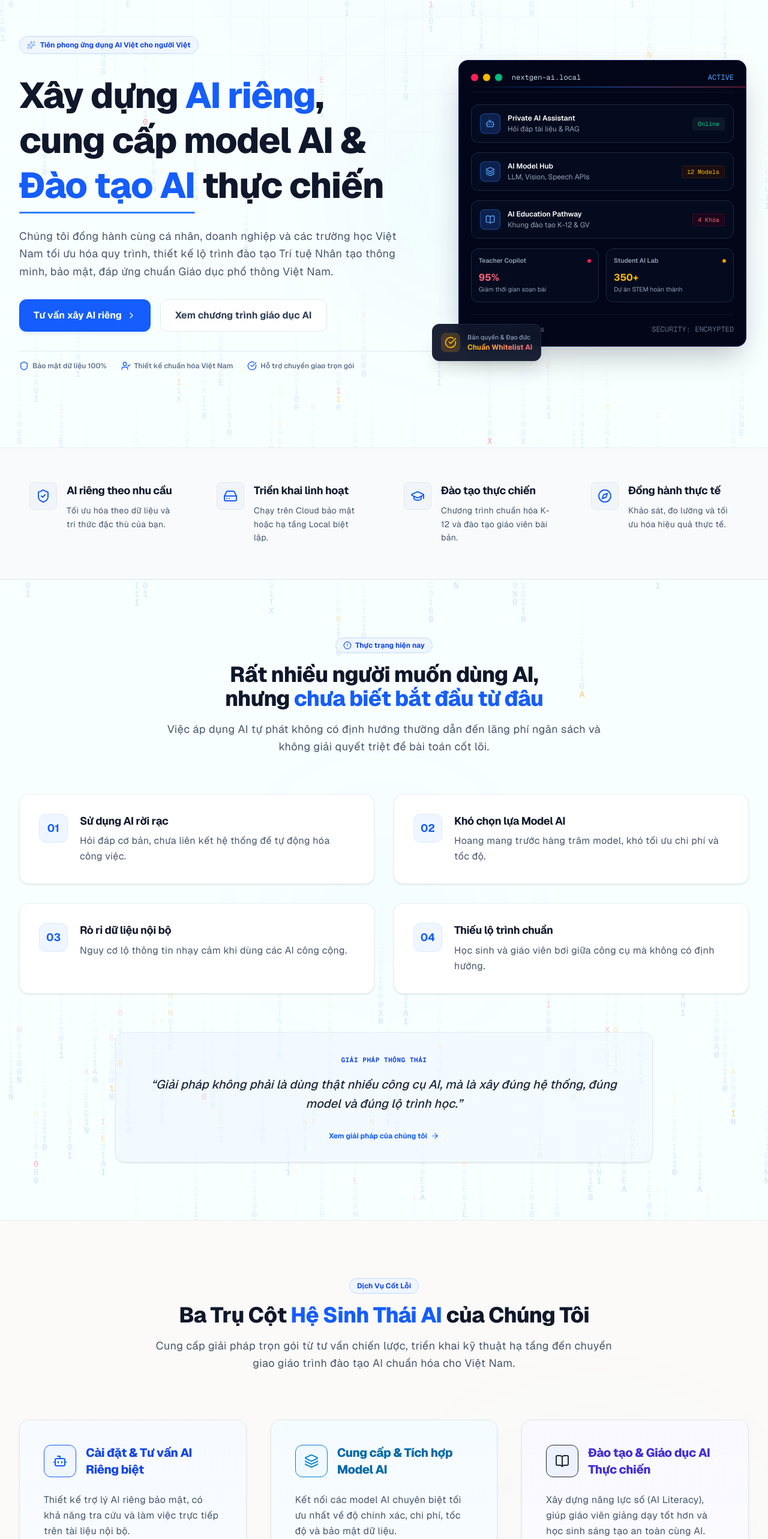
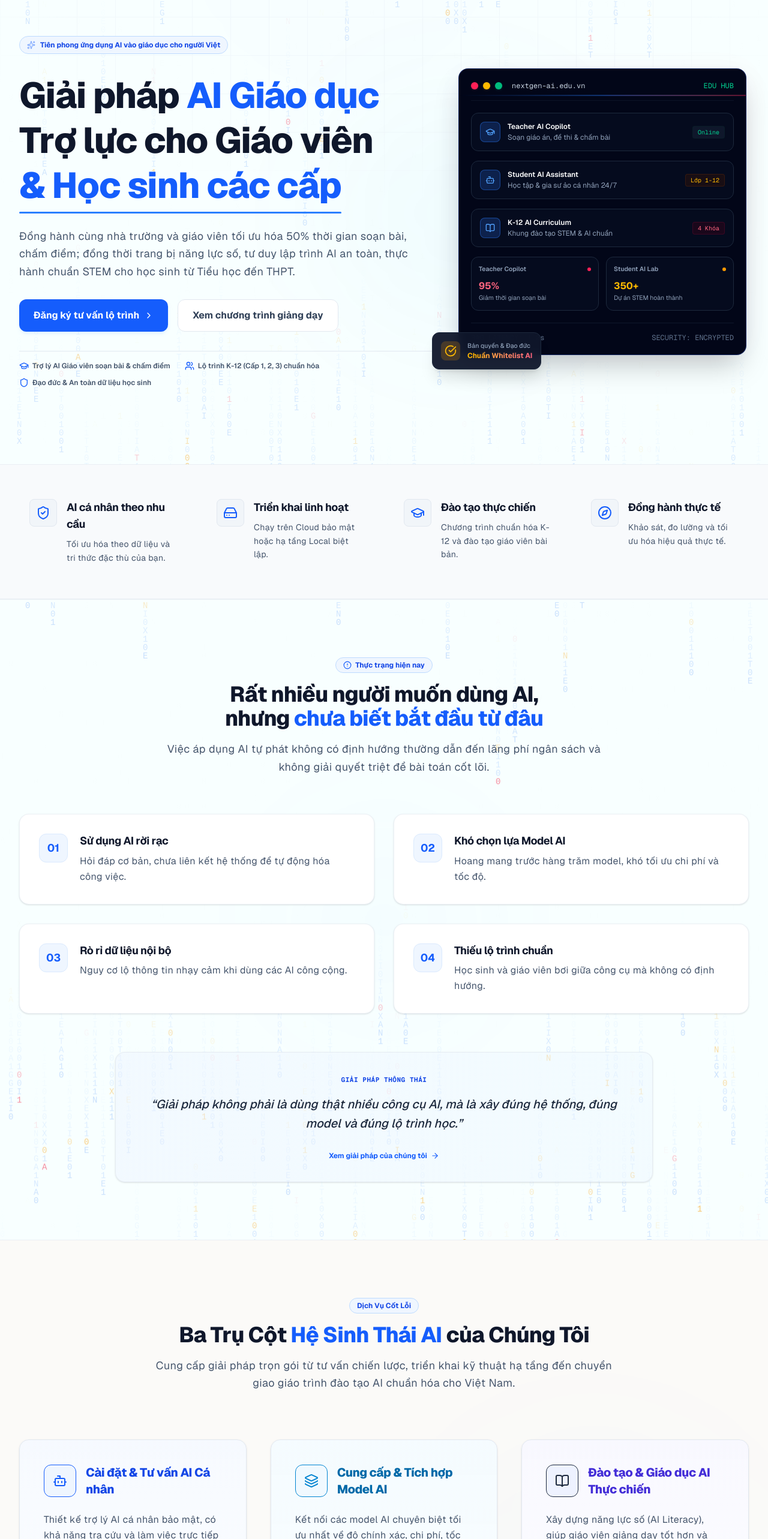
Before and after one commit to LeNam7/NextgenAI, a Next.js app: page /NextgenAI/ in a window 1280 px wide. Shown: the part 100-2666 px from the top of the page at 60% size. Built offline with nearby package versions, Linux system fonts and the light colour scheme.

Commit message:
feat: update to AI ca nhan and focus on education, update footer contact info

```diff
--- a/src/app/page.tsx
+++ b/src/app/page.tsx
@@ -17,12 +17,12 @@ import Footer from "@/components/Footer";
 import { faqItems } from "@/data/landingData";
 
 export const metadata: Metadata = {
-  title: "NextgenAI | Cài đặt AI riêng, Model AI và Giáo dục AI cho trường học",
+  title: "NextgenAI | Cài đặt AI cá nhân, Model AI và Giáo dục AI cho trường học",
   description:
-    "Tư vấn triển khai AI riêng biệt, cung cấp model AI và đào tạo AI thực chiến cho giáo viên, học sinh cấp 1, cấp 2, cấp 3 và doanh nghiệp vừa và nhỏ tại Việt Nam.",
+    "Tư vấn triển khai AI cá nhân, cung cấp model AI và đào tạo AI thực chiến cho giáo viên, học sinh cấp 1, cấp 2, cấp 3 và doanh nghiệp vừa và nhỏ tại Việt Nam.",
   keywords: [
     "NextgenAI",
-    "cài đặt AI riêng",
+    "cài đặt AI cá nhân",
     "tư vấn AI",
     "model AI",
     "giáo dục AI",
@@ -34,9 +34,9 @@ export const metadata: Metadata = {
     "AI trong giáo dục",
   ],
   openGraph: {
-    title: "NextgenAI | Cài đặt AI riêng, Model AI và Giáo dục AI cho trường học",
+    title: "NextgenAI | Cài đặt AI cá nhân, Model AI và Giáo dục AI cho trường học",
     description:
-      "Tư vấn triển khai AI riêng biệt, cung cấp model AI và đào tạo AI thực chiến cho giáo viên, học sinh cấp 1, cấp 2, cấp 3 và doanh nghiệp vừa và nhỏ.",
+      "Tư vấn triển khai AI cá nhân, cung cấp model AI và đào tạo AI thực chiến cho giáo viên, học sinh cấp 1, cấp 2, cấp 3 và doanh nghiệp vừa và nhỏ.",
     url: "https://nextgenai.vn",
     siteName: "NextgenAI",
     locale: "vi_VN",
@@ -59,9 +59,9 @@ export default function Home() {
         "contactPoint": [
           {
             "@type": "ContactPoint",
-            "telephone": "+84-90-123-4567",
+            "telephone": "+84-989-92-92-69",
             "contactType": "customer service",
-            "email": "contact@nextgenai.vn",
+            "email": "anhdt@anf-technology.com",
             "areaServed": "VN",
             "availableLanguage": "Vietnamese",
           },
@@ -70,9 +70,9 @@ export default function Home() {
       {
         "@type": "Service",
         "@id": "https://nextgenai.vn/#service-ai-private",
-        "name": "Cài đặt & Tư vấn AI riêng",
+        "name": "Cài đặt & Tư vấn AI cá nhân",
         "provider": { "@id": "https://nextgenai.vn/#organization" },
-        "description": "Thiết kế, cài đặt và vận hành một AI Assistant riêng có khả năng hỏi đáp dựa trên tài liệu, kiến thức và quy trình nội bộ của cá nhân, doanh nghiệp hoặc tổ chức giáo dục.",
+        "description": "Thiết kế, cài đặt và vận hành một AI Assistant cá nhân có khả năng hỏi đáp dựa trên tài liệu, kiến thức và quy trình nội bộ của cá nhân, doanh nghiệp hoặc tổ chức giáo dục.",
       },
       {
         "@type": "Service",
@@ -115,7 +115,7 @@ export default function Home() {
       <div className="flex flex-col min-h-screen bg-[#fbfaf8] text-slate-800 selection:bg-blue-600 selection:text-white">
 
         {/* H1 hidden for SEO hierarchy, since Hero contains a styled h1 */}
-        <h1 className="sr-only">NextgenAI - Hệ sinh thái dịch vụ AI riêng biệt, model AI và đào tạo AI thực chiến</h1>
+        <h1 className="sr-only">NextgenAI - Hệ sinh thái dịch vụ AI cá nhân, model AI và đào tạo AI thực chiến</h1>
 
         <Header />
 
--- a/src/components/ContactSection.tsx
+++ b/src/components/ContactSection.tsx
@@ -84,7 +84,7 @@ export default function ContactSection() {
             <span>Liên hệ tư vấn miễn phí</span>
           </div>
           <h2 className="text-3xl sm:text-4xl font-extrabold text-slate-900 tracking-tight leading-tight">
-            Sẵn Sàng Xây AI Riêng & <br />
+            Sẵn Sàng Xây AI Cá Nhân & <br />
             Chương Trình Giáo Dục AI Cho Tổ Chức Của Bạn?
           </h2>
           <p className="text-slate-600 text-base sm:text-lg max-w-2xl mx-auto leading-relaxed">
@@ -234,7 +234,7 @@ export default function ContactSection() {
                   onChange={handleChange}
                   className="w-full px-4 py-3 text-sm rounded-xl bg-slate-50 border border-slate-200 text-slate-700 focus:bg-white focus:outline-none focus:ring-1 focus:ring-blue-500 focus:border-blue-500 transition-all"
                 >
-                  <option value="ai-rieng">Cài đặt & Tư vấn AI riêng cho tổ chức</option>
+                  <option value="ai-rieng">Cài đặt & Tư vấn AI cá nhân cho tổ chức</option>
                   <option value="ai-model">Cung cấp, tích hợp AI Model (API, Private Cloud)</option>
                   <option value="ai-edu">Giáo dục, đào tạo AI cho Giáo viên / Học sinh</option>
                   <option value="khac">Khác (Yêu cầu tư vấn tổng hợp)</option>
--- a/src/components/Footer.tsx
+++ b/src/components/Footer.tsx
@@ -45,15 +45,15 @@ export default function Footer() {
             <div className="space-y-2.5 text-sm text-slate-600">
               <div className="flex items-center gap-2">
                 <Mail className="w-4 h-4 text-blue-600 flex-shrink-0" />
-                <span>contact@nextgenai.vn</span>
+                <span>anhdt@anf-technology.com</span>
               </div>
               <div className="flex items-center gap-2">
                 <Phone className="w-4 h-4 text-blue-600 flex-shrink-0" />
-                <span>+84 90 123 4567</span>
+                <span>(+84) 989 92 92 69</span>
               </div>
               <div className="flex items-start gap-2">
                 <MapPin className="w-4 h-4 text-blue-600 flex-shrink-0 mt-0.5" />
-                <span>Tòa nhà Innovation, Khu Công nghệ cao Q9, TP. Hồ Chí Minh, Việt Nam</span>
+                <span>Tầng 6, Tòa nhà AZ Lâm Viên, Số 107 Nguyễn Phong Sắc, Dịch Vọng, Cầu Giấy, Hà Nội</span>
               </div>
             </div>
           </div>
--- a/src/components/HeroSection.tsx
+++ b/src/components/HeroSection.tsx
@@ -1,7 +1,7 @@
 "use client";
 
 import React, { useEffect, useRef } from "react";
-import { Bot, BookOpen, Layers, CheckCircle, Sparkles, UserCheck, Shield, ChevronRight } from "lucide-react";
+import { Bot, BookOpen, Layers, CheckCircle, Sparkles, UserCheck, Shield, ChevronRight, GraduationCap, Users } from "lucide-react";
 
 export default function HeroSection() {
   const canvasRef = useRef<HTMLCanvasElement>(null);
@@ -114,22 +114,21 @@ export default function HeroSection() {
           <div className="lg:col-span-7 space-y-8 text-center lg:text-left">
             <div className="inline-flex items-center gap-2 px-3 py-1.5 rounded-full bg-blue-50 border border-blue-200 backdrop-blur-sm text-xs font-bold text-blue-700">
               <Sparkles className="w-3.5 h-3.5 text-blue-600 animate-pulse" />
-              <span>Tiên phong ứng dụng AI Việt cho người Việt</span>
+              <span>Tiên phong ứng dụng AI vào giáo dục cho người Việt</span>
             </div>
 
             <h1 className="text-4xl sm:text-5xl lg:text-6xl font-extrabold tracking-tight text-slate-900 leading-tight">
-              Xây dựng <span className="text-blue-600">AI riêng</span>,
-              <br className="hidden sm:inline" /> cung cấp model AI &
+              Giải pháp <span className="text-blue-600">AI Giáo dục</span>
+              <br className="hidden sm:inline" /> Trợ lực cho Giáo viên
               <br className="hidden sm:inline" />
               <span className="relative">
-                <span className="text-blue-600"> Đào tạo AI</span>
+                <span className="text-blue-600"> & Học sinh các cấp</span>
                 <span className="absolute -bottom-2 left-0 w-full h-[3px] bg-blue-500 rounded-full"></span>
-              </span>{" "}
-              thực chiến
+              </span>
             </h1>
 
             <p className="max-w-2xl mx-auto lg:mx-0 text-base sm:text-lg text-slate-600 leading-relaxed tracking-wide">
-              Chúng tôi đồng hành cùng cá nhân, doanh nghiệp và các trường học Việt Nam tối ưu hóa quy trình, thiết kế lộ trình đào tạo Trí tuệ Nhân tạo thông minh, bảo mật, đáp ứng chuẩn Giáo dục phổ thông Việt Nam.
+              Đồng hành cùng nhà trường và giáo viên tối ưu hóa 50% thời gian soạn bài, chấm điểm; đồng thời trang bị năng lực số, tư duy lập trình AI an toàn, thực hành chuẩn STEM cho học sinh từ Tiểu học đến THPT.
             </p>
 
             <div className="flex flex-col sm:flex-row gap-4 justify-center lg:justify-start">
@@ -137,30 +136,30 @@ export default function HeroSection() {
                 href="#lien-he"
                 className="inline-flex items-center justify-center px-6 py-3.5 text-base font-bold text-white rounded-xl bg-blue-600 hover:bg-blue-700 shadow-md shadow-blue-500/10 active:scale-98 transition-all gap-2 cursor-pointer"
               >
-                <span>Tư vấn xây AI riêng</span>
+                <span>Đăng ký tư vấn lộ trình</span>
                 <ChevronRight className="w-4 h-4" />
               </a>
               <a
                 href="#giao-duc"
                 className="inline-flex items-center justify-center px-6 py-3.5 text-base font-bold text-slate-700 hover:text-slate-900 rounded-xl bg-white border border-slate-200 hover:border-slate-300 active:scale-98 transition-all hover:bg-slate-50"
               >
-                Xem chương trình giáo dục AI
+                Xem chương trình giảng dạy
               </a>
             </div>
 
             {/* Micro value badges */}
             <div className="flex flex-wrap items-center justify-center lg:justify-start gap-x-6 gap-y-3 pt-4 border-t border-slate-200">
-              <div className="flex items-center gap-1.5 text-xs text-slate-500 font-semibold">
+              <div className="flex items-center gap-1.5 text-xs text-slate-600 font-semibold">
+                <GraduationCap className="w-4 h-4 text-blue-600" />
+                <span>Trợ lý AI Giáo viên soạn bài & chấm điểm</span>
+              </div>
+              <div className="flex items-center gap-1.5 text-xs text-slate-600 font-semibold">
+                <Users className="w-4 h-4 text-blue-600" />
+                <span>Lộ trình K-12 (Cấp 1, 2, 3) chuẩn hóa</span>
+              </div>
+              <div className="flex items-center gap-1.5 text-xs text-slate-600 font-semibold">
                 <Shield className="w-4 h-4 text-blue-600" />
-                <span>Bảo mật dữ liệu 100%</span>
-              </div>
-              <div className="flex items-center gap-1.5 text-xs text-slate-500 font-semibold">
-                <UserCheck className="w-4 h-4 text-blue-600" />
-                <span>Thiết kế chuẩn hóa Việt Nam</span>
-              </div>
-              <div className="flex items-center gap-1.5 text-xs text-slate-500 font-semibold">
-                <CheckCircle className="w-4 h-4 text-blue-600" />
-                <span>Hỗ trợ chuyển giao trọn gói</span>
+                <span>Đạo đức & An toàn dữ liệu học sinh</span>
               </div>
             </div>
           </div>
@@ -183,18 +182,33 @@ export default function HeroSection() {
                   <span className="w-3 h-3 rounded-full bg-rose-500 shadow-sm shadow-rose-500/20"></span>
                   <span className="w-3 h-3 rounded-full bg-amber-400 shadow-sm shadow-amber-400/20"></span>
                   <span className="w-3 h-3 rounded-full bg-emerald-500 shadow-sm shadow-emerald-500/20"></span>
-                  <span className="ml-2 text-xs font-mono text-slate-300">nextgen-ai.local</span>
+                  <span className="ml-2 text-xs font-mono text-slate-300">nextgen-ai.edu.vn</span>
                 </div>
                 <div className="flex items-center gap-1">
-                  <span className="w-2 h-2 rounded-full bg-blue-500 animate-ping"></span>
-                  <span className="text-xs font-mono text-blue-400">ACTIVE</span>
+                  <span className="w-2 h-2 rounded-full bg-emerald-500 animate-ping"></span>
+                  <span className="text-xs font-mono text-emerald-400">EDU HUB</span>
                 </div>
               </div>
 
               {/* Dashboard Modules List */}
               <div className="mt-5 space-y-4">
 
-                {/* Module 1: Private AI Assistant */}
+                {/* Module 1: Teacher AI Copilot */}
+                <div className="flex items-center justify-between p-3.5 rounded-xl bg-slate-900/30 border border-slate-850 hover:border-blue-500/40 transition-all group">
+                  <div className="flex items-center gap-3">
+                    {/* Pop-out bright icon container */}
+                    <div className="p-2 rounded-lg bg-blue-500/20 border border-blue-500/40 text-blue-400 group-hover:bg-blue-600 group-hover:text-slate-950 transition-all duration-300">
+                      <GraduationCap className="w-4 h-4" />
+                    </div>
+                    <div>
+                      <h3 className="text-xs font-semibold text-white">Teacher AI Copilot</h3>
+                      <p className="text-xs text-slate-400 mt-0.5">Soạn giáo án, đề thi & chấm bài</p>
+                    </div>
+                  </div>
+                  <span className="text-[10px] font-mono px-2 py-0.5 rounded bg-slate-900 text-emerald-400 border border-emerald-950/30">Online</span>
+                </div>
+
+                {/* Module 2: Student AI Assistant */}
                 <div className="flex items-center justify-between p-3.5 rounded-xl bg-slate-900/30 border border-slate-850 hover:border-blue-500/40 transition-all group">
                   <div className="flex items-center gap-3">
                     {/* Pop-out bright icon container */}
@@ -202,29 +216,14 @@ export default function HeroSection() {
                       <Bot className="w-4 h-4" />
                     </div>
                     <div>
-                      <h3 className="text-xs font-semibold text-white">Private AI Assistant</h3>
-                      <p className="text-xs text-slate-400 mt-0.5">Hỏi đáp tài liệu & RAG</p>
+                      <h3 className="text-xs font-semibold text-white">Student AI Assistant</h3>
+                      <p className="text-xs text-slate-400 mt-0.5">Học tập & gia sư ảo cá nhân 24/7</p>
                     </div>
                   </div>
-                  <span className="text-[10px] font-mono px-2 py-0.5 rounded bg-slate-900 text-emerald-400 border border-emerald-950/30">Online</span>
+                  <span className="text-[10px] font-mono px-2 py-0.5 rounded bg-amber-950/30 text-amber-400 border border-amber-900/30">Lớp 1-12</span>
                 </div>
 
-                {/* Module 2: AI Model Hub */}
-                <div className="flex items-center justify-between p-3.5 rounded-xl bg-slate-900/30 border border-slate-850 hover:border-blue-500/40 transition-all group">
-                  <div className="flex items-center gap-3">
-                    {/* Pop-out bright icon container */}
-                    <div className="p-2 rounded-lg bg-blue-500/20 border border-blue-500/40 text-blue-400 group-hover:bg-blue-600 group-hover:text-slate-950 transition-all duration-300">
-                      <Layers className="w-4 h-4" />
-                    </div>
-                    <div>
-                      <h3 className="text-xs font-semibold text-white">AI Model Hub</h3>
-                      <p className="text-xs text-slate-400 mt-0.5">LLM, Vision, Speech APIs</p>
-                    </div>
-                  </div>
-                  <span className="text-[10px] font-mono px-2 py-0.5 rounded bg-amber-950/30 text-amber-400 border border-amber-900/30">12 Models</span>
-                </div>
-
-                {/* Module 3: AI Education Pathway */}
+                {/* Module 3: K-12 AI Curriculum */}
                 <div className="flex items-center justify-between p-3.5 rounded-xl bg-slate-900/30 border border-slate-850 hover:border-blue-500/40 transition-all group">
                   <div className="flex items-center gap-3">
                     {/* Pop-out bright icon container */}
@@ -232,8 +231,8 @@ export default function HeroSection() {
                       <BookOpen className="w-4 h-4" />
                     </div>
                     <div>
-                      <h3 className="text-xs font-semibold text-white">AI Education Pathway</h3>
-                      <p className="text-xs text-slate-400 mt-0.5">Khung đào tạo K-12 & GV</p>
+                      <h3 className="text-xs font-semibold text-white">K-12 AI Curriculum</h3>
+                      <p className="text-xs text-slate-400 mt-0.5">Khung đào tạo STEM & AI chuẩn</p>
                     </div>
                   </div>
                   <span className="text-[10px] font-mono px-2 py-0.5 rounded bg-rose-950/30 text-rose-400 border border-rose-900/30">4 Khóa</span>
--- a/src/data/landingData.ts
+++ b/src/data/landingData.ts
@@ -85,7 +85,7 @@ export const menuItems: MenuItem[] = [
 
 export const trustItems: TrustItem[] = [
   {
-    title: "AI riêng theo nhu cầu",
+    title: "AI cá nhân theo nhu cầu",
     description: "Tối ưu hóa theo dữ liệu và tri thức đặc thù của bạn.",
   },
   {
@@ -124,12 +124,12 @@ export const painPoints: PainPoint[] = [
 export const solutionPillars: SolutionPillar[] = [
   {
     id: "ai-private",
-    title: "Cài đặt & Tư vấn AI Riêng biệt",
-    description: "Thiết kế trợ lý AI riêng bảo mật, có khả năng tra cứu và làm việc trực tiếp trên tài liệu nội bộ.",
+    title: "Cài đặt & Tư vấn AI Cá nhân",
+    description: "Thiết kế trợ lý AI cá nhân bảo mật, có khả năng tra cứu và làm việc trực tiếp trên tài liệu nội bộ.",
     tasks: [
       "Đánh giá nhu cầu và hạ tầng hiện tại",
       "Thiết kế sơ đồ workflow và phân quyền dữ liệu",
-      "Cài đặt Chatbot / Assistant riêng biệt (Private AI)",
+      "Cài đặt Chatbot / Assistant cá nhân (Private AI)",
       "Tích hợp tài liệu nội bộ qua giải pháp RAG",
     ],
     useCases: [
@@ -403,8 +403,8 @@ export const caseStudies: CaseStudyScenario[] = [
 
 export const faqItems: FAQItem[] = [
   {
-    question: "AI riêng biệt khác gì so với việc sử dụng ChatGPT Plus thông thường?",
-    answer: "AI riêng biệt hoạt động hoàn toàn trên dữ liệu tri thức nội bộ của bạn, cam kết bảo mật 100%, không chia sẻ dữ liệu huấn luyện và có thể tùy chỉnh sâu theo quy trình hoạt động của tổ chức.",
+    question: "AI cá nhân khác gì so với việc sử dụng ChatGPT Plus thông thường?",
+    answer: "AI cá nhân hoạt động hoàn toàn trên dữ liệu tri thức nội bộ của bạn, cam kết bảo mật 100%, không chia sẻ dữ liệu huấn luyện và có thể tùy chỉnh sâu theo quy trình hoạt động của tổ chức.",
   },
   {
     question: "Tổ chức của chúng tôi không có nhân sự kỹ thuật, liệu có vận hành được không?",
@@ -415,7 +415,7 @@ export const faqItems: FAQItem[] = [
     answer: "Có. Chúng tôi hỗ trợ bảo mật đa tầng: chạy qua API doanh nghiệp không lưu nhật ký, triển khai trên Private Cloud riêng, hoặc cài đặt On-Premise (Local Server) nội bộ ngắt kết nối Internet.",
   },
   {
-    question: "Chi phí triển khai giải pháp AI riêng được tính toán thế nào?",
+    question: "Chi phí triển khai giải pháp AI cá nhân được tính toán thế nào?",
     answer: "Chi phí dựa trên dung lượng cơ sở tri thức nạp vào, số lượng người dùng đồng thời và mô hình hạ tầng (Cloud API hay Server vật lý). Chúng tôi sẽ tư vấn phương án tối ưu nhất cho ngân sách.",
   },
   {
@@ -427,7 +427,7 @@ export const faqItems: FAQItem[] = [
 export const pricingPackages: PricingPackage[] = [
   {
     name: "Starter (Cá nhân & GV)",
-    tagline: "Tối ưu hóa hiệu suất làm việc cá nhân bằng trợ lý AI riêng chuyên biệt.",
+    tagline: "Tối ưu hóa hiệu suất làm việc cá nhân bằng trợ lý AI cá nhân chuyên biệt.",
     features: [
       "Tư vấn lựa chọn công cụ AI phù hợp",
       "Thiết kế 01 Trợ lý AI cá nhân (RAG dưới 100 trang)",
```
